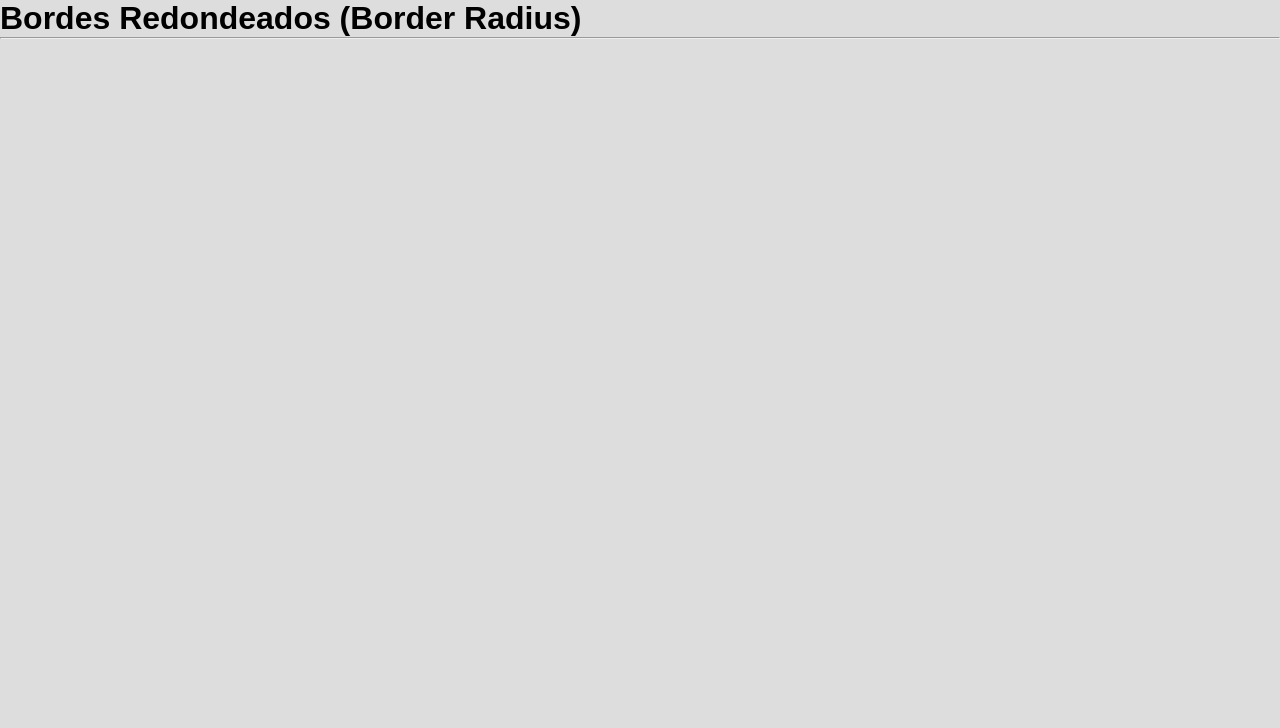
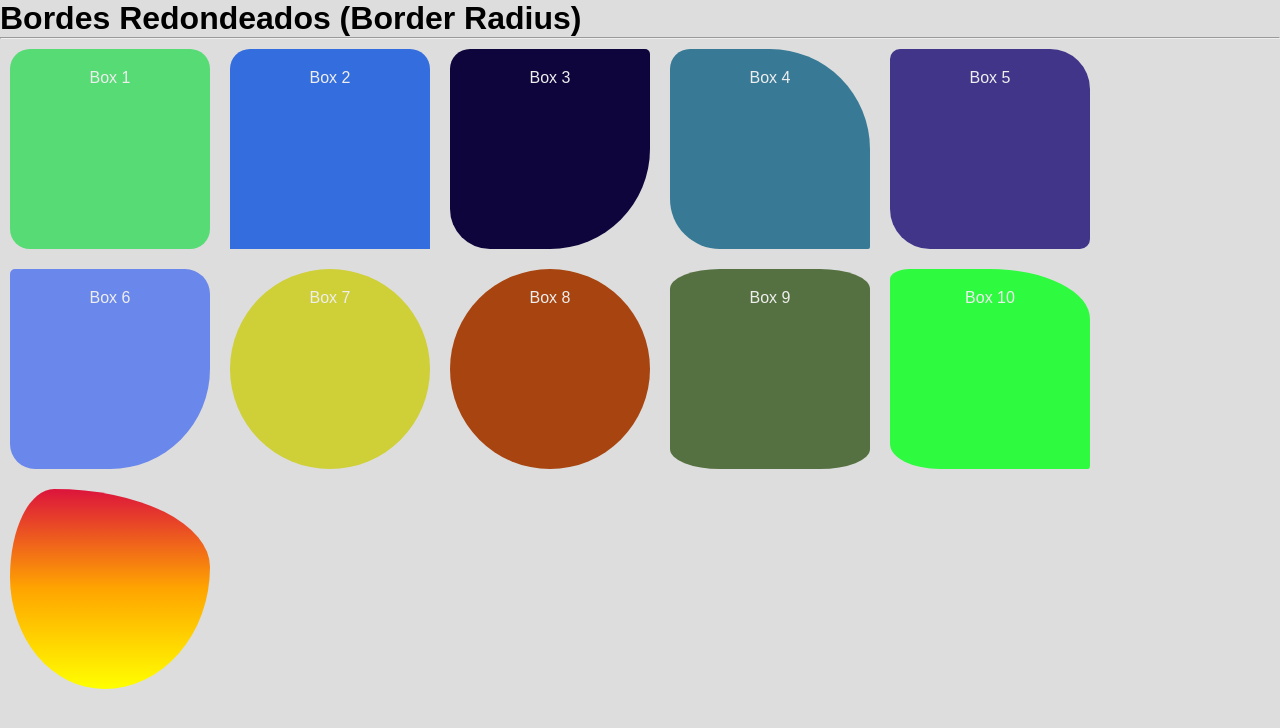
Before and after one commit to mlapeducacionit/pescar_desarrollo-web-avanzado-04, a website built with Vite: page 02.border-radius-borde-redondeado/index.html in a window 1280 px wide. Built offline with nearby package versions, Linux system fonts and the light colour scheme.

Commit message:
Terminando con border radius

```diff
--- a/02.border-radius-borde-redondeado/index.html
+++ b/02.border-radius-borde-redondeado/index.html
@@ -10,6 +10,18 @@
     <hr />
     <!-- Ctrl + A (Selecciono todo el documento actual) -->
 
+    <div class="box box--1">Box 1</div>
+    <div class="box box--2">Box 2</div>
+    <div class="box box--3">Box 3</div>
+    <div class="box box--4">Box 4</div>
+    <div class="box box--5">Box 5</div>
+    <div class="box box--6">Box 6</div>
+    <div class="box box--7">Box 7</div>
+    <div class="box box--8">Box 8</div>
+    <div class="box box--9">Box 9</div>
+    <div class="box box--10">Box 10</div>
+    <div class="box box--11"></div>
+
     <script type="module" src="/src/main.js"></script>
   </body>
 </html>
--- a/02.border-radius-borde-redondeado/src/style.css
+++ b/02.border-radius-borde-redondeado/src/style.css
@@ -8,3 +8,71 @@ body {
     font-family: Arial, Helvetica, sans-serif;
     background-color: #ddd;
 }
+
+.box {
+    background-color: purple;
+    width: 200px;
+    height: 200px;
+    margin: 10px;
+    padding: 20px;
+    text-align: center;
+    color: #eee;
+    float: left; /* propiedad antigua */
+}
+
+.box--1 {
+    background-color: #57db75;
+    border-radius: 20px; /* shorthand */
+}
+.box--2 {
+    background-color: #346ede;
+    border-top-left-radius: 20px;
+    border-top-right-radius: 20px;
+}
+.box--3 {
+    background-color: #0d053b;
+    border-bottom-left-radius: 40px;
+    border-bottom-right-radius: 100px;
+    border-top-left-radius: 20px;
+    border-top-right-radius: 5px;
+}
+.box--4 {
+    background-color: #387a96;
+    border-radius: 20px 100px 2px 50px;
+}
+.box--5 {
+    background-color: #41358a;
+    /* En diagonal gestiono los bordes con este shorthand */
+    /*            ar-izq/ab-der ar-der/ab-izq */
+    border-radius: 10px 40px;
+}
+.box--6 {
+    background-color: #6a87eb;
+    /* En diangola gestiono los bordes con este shorthand */
+    /*             ar-izq ar-der/ab-izq ab-der */
+    border-radius: 5px 25px 100px;
+}
+.box--7 {
+    background-color: #cfcf38;
+    border-radius: 50%;
+}
+.box--8 {
+    background-color: #a8440f;
+    border-radius: 100px;
+}
+.box--9 {
+    background-color: #567141;
+    /*            all-x / all-y */
+    border-radius: 50px / 20px;
+}
+.box--10 {
+    background-color: #2efb3f;
+    /*            ar-izq-x ar-der-x ab-izq-x ab-der-x / ... */
+    border-radius: 20px 100px 2px 50px / 10px 50px 4px 25px;
+}
+
+.box--11 {
+    /* https://9elements.github.io/fancy-border-radius/#44.22.39.47--. */
+    background-image: linear-gradient(crimson, orange, yellow);
+    border-radius: 22% 78% 53% 47% / 44% 39% 61% 56%;
+}
```
